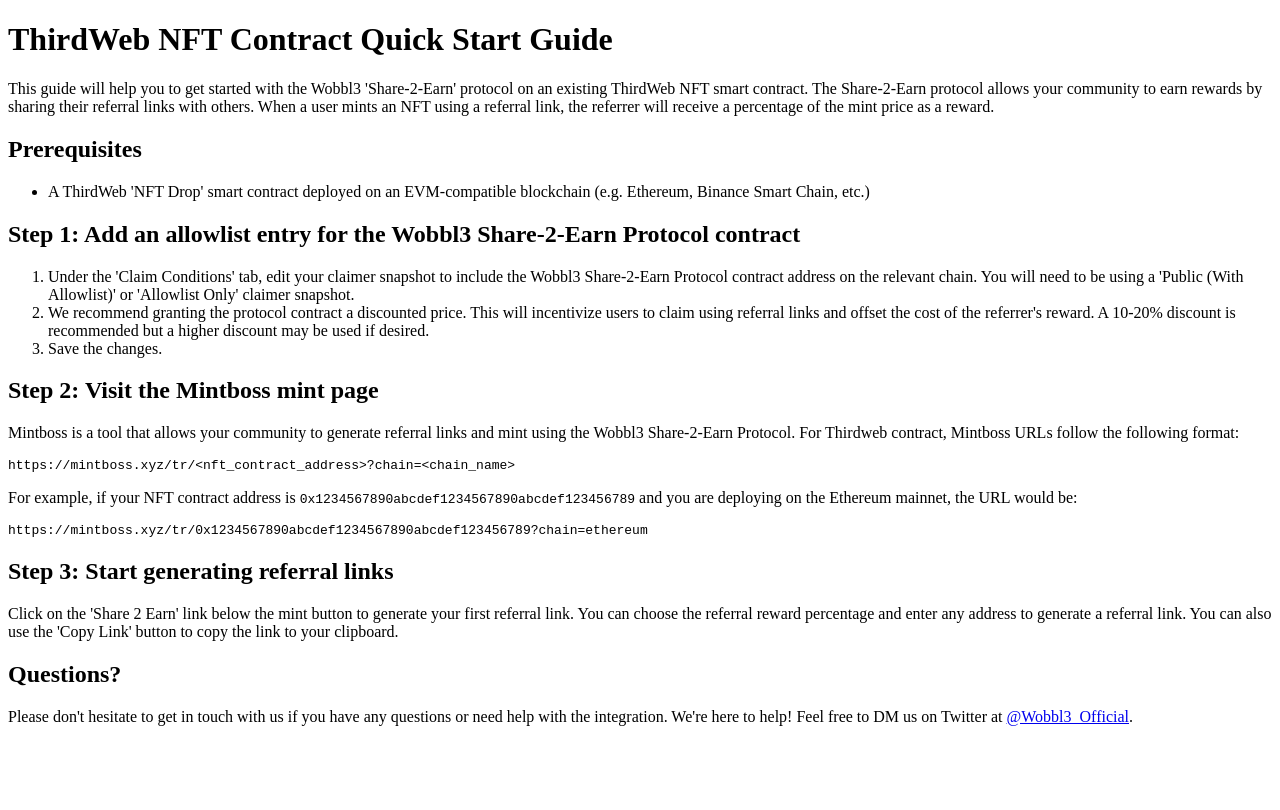
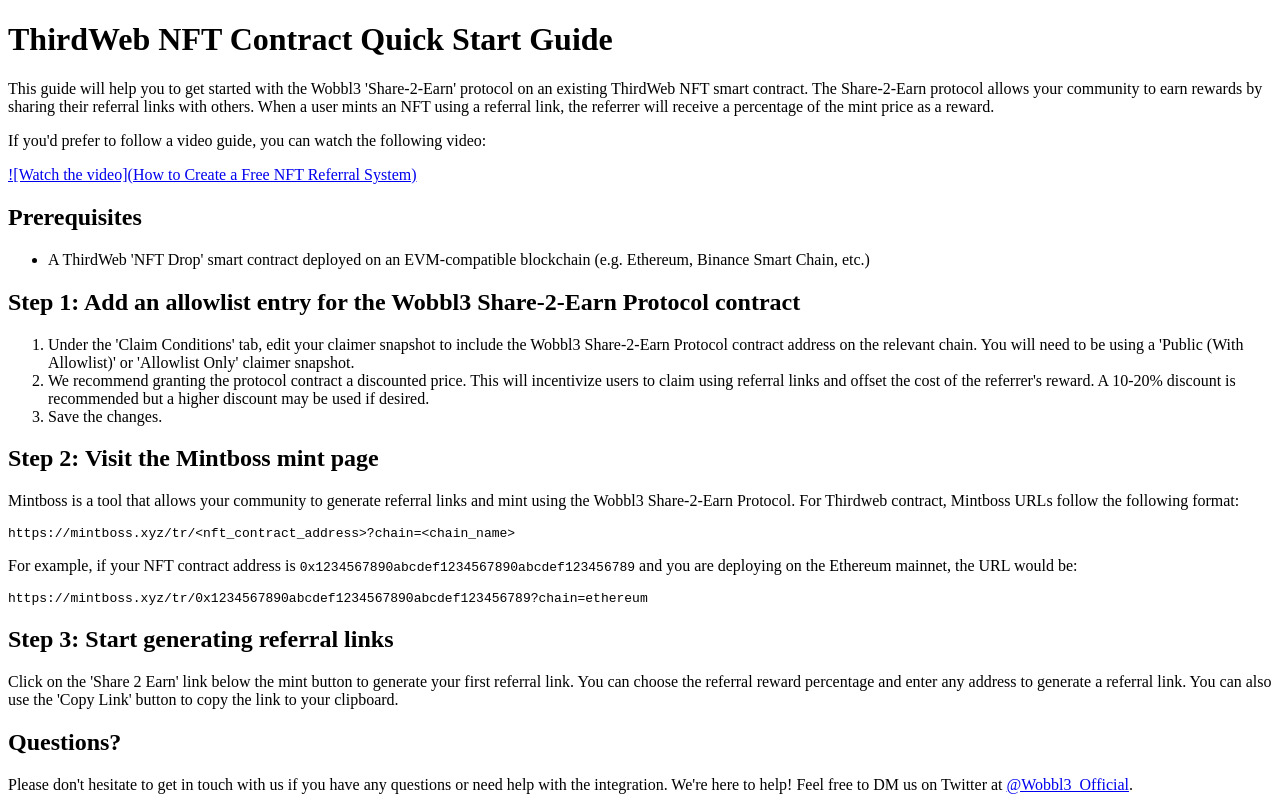
Before and after one commit to spobwoode/wobbl3-docs, a Next.js app: page /Share-2-Earn/nfts/thirdweb_nft_contract_quick_start in a window 1280 px wide. Built offline with nearby package versions, Linux system fonts and the light colour scheme.

Commit message:
Add video guide for creating a free NFT referral system

```diff
--- a/pages/Share-2-Earn/nfts/thirdweb_nft_contract_quick_start.mdx
+++ b/pages/Share-2-Earn/nfts/thirdweb_nft_contract_quick_start.mdx
@@ -1,6 +1,10 @@
 # ThirdWeb NFT Contract Quick Start Guide
 
 This guide will help you to get started with the Wobbl3 'Share-2-Earn' protocol on an existing ThirdWeb NFT smart contract. The Share-2-Earn protocol allows your community to earn rewards by sharing their referral links with others. When a user mints an NFT using a referral link, the referrer will receive a percentage of the mint price as a reward.
+
+If you'd prefer to follow a video guide, you can watch the following video:
+
+[![Watch the video](How to Create a Free NFT Referral System)](https://youtu.be/xjzvgF4NpVU)
 
 ## Prerequisites
 
```
